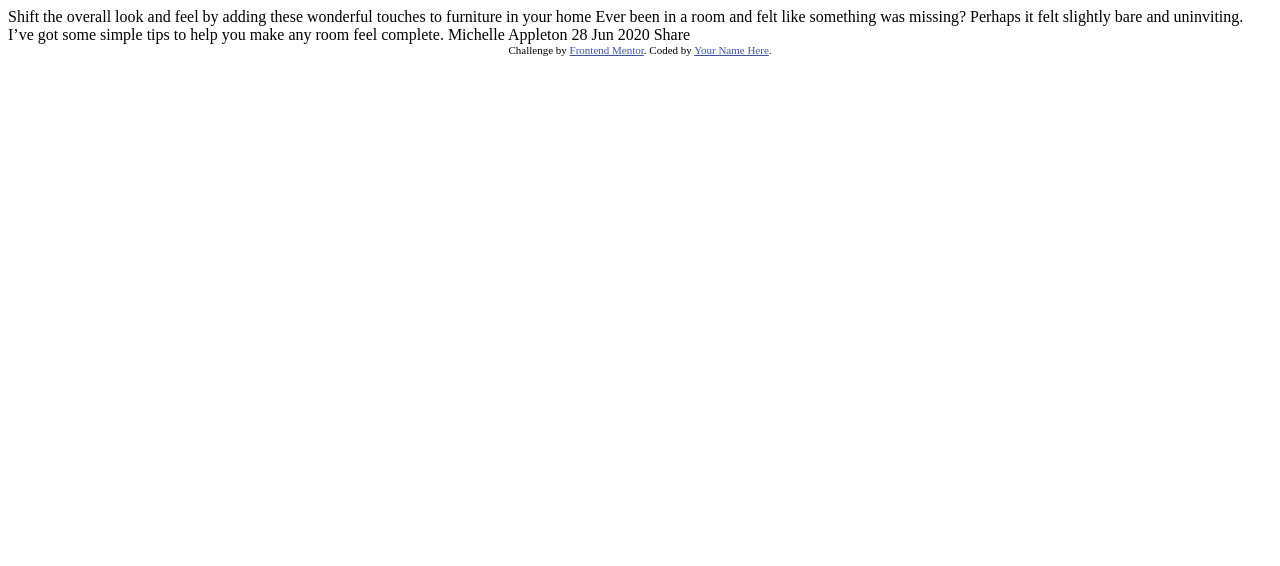
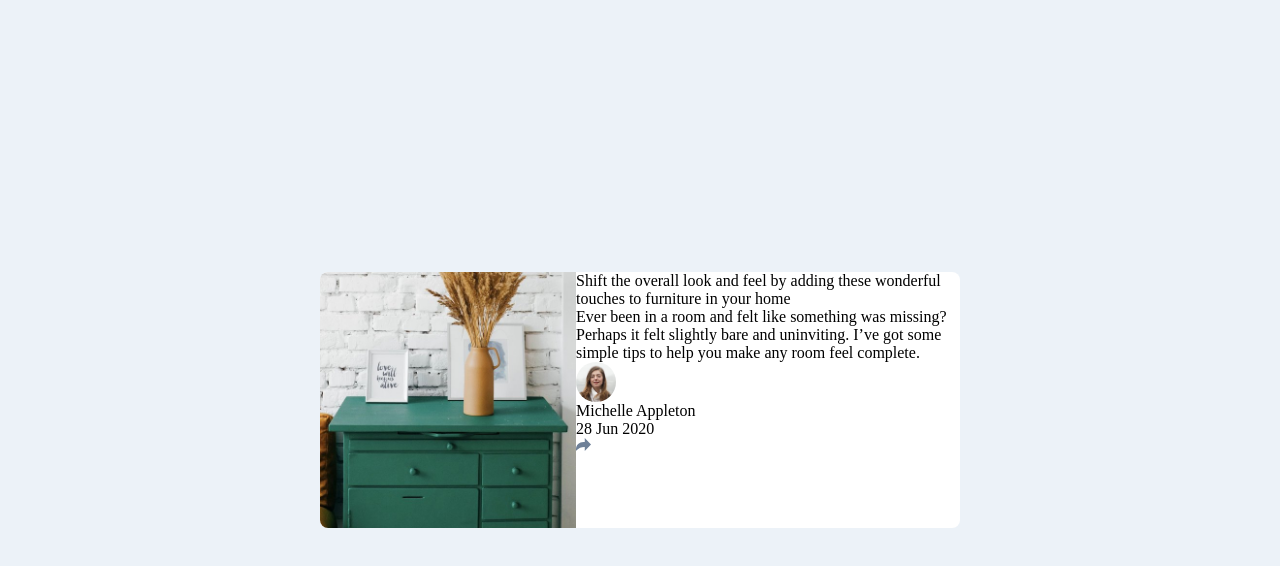
Before and after one commit to marcobaass/article-preview-component, a plain HTML site: page index.html in a window 1280 px wide. Drawn offline with Linux system fonts and the light colour scheme.

Commit message:
basic layout

```diff
--- /dev/null
+++ b/CSS/reset.css
@@ -0,0 +1,32 @@
+*, *::before, *::after {
+  box-sizing: border-box;
+}
+
+* {
+    margin: 0;
+    padding: 0;
+    line-height: 1;
+    font: inherit;
+}
+
+html {
+  color-scheme: dark light;
+}
+
+body {
+  min-height: 100vh;
+}
+
+a {
+    color: black;
+    text-decoration: none;
+  }
+
+  ol, ul {
+    list-style: none;
+  }
+
+  img,picture, svg, video {
+    display: block;
+    max-width: 100%;
+  }
--- /dev/null
+++ b/CSS/style.css
@@ -0,0 +1,29 @@
+body {
+  display: flex;
+  background-color: hsl(210, 46%, 95%);
+}
+
+.card {
+  display: flex;
+  margin: auto;
+  width: 50%;
+  background-color: white;
+  border-radius: 8px;
+}
+
+.image{
+  width: 16rem;
+  height: 16rem;
+  flex-shrink: 0;
+}
+
+.image img {
+  height: 100%;
+  object-fit: cover;
+  border-radius: 8px 0 0 8px;
+}
+
+.avatar {
+  border-radius: 50%;
+  max-width: 2.5rem;
+}
--- a/index.html
+++ b/index.html
@@ -5,32 +5,39 @@
   <meta name="viewport" content="width=device-width, initial-scale=1.0"> <!-- displays site properly based on user's device -->
 
   <link rel="icon" type="image/png" sizes="32x32" href="./images/favicon-32x32.png">
-
+  <link rel="stylesheet" href="/CSS/reset.css">
+  <link rel="stylesheet" href="/CSS/style.css">
   <title>Frontend Mentor | Article preview component</title>
-
-  <!-- Feel free to remove these styles or customise in your own stylesheet 👍 -->
-  <style>
-    .attribution { font-size: 11px; text-align: center; }
-    .attribution a { color: hsl(228, 45%, 44%); }
-  </style>
 </head>
 <body>
 
-  Shift the overall look and feel by adding these wonderful
-  touches to furniture in your home
+  <div class="card">
 
-  Ever been in a room and felt like something was missing? Perhaps
-  it felt slightly bare and uninviting. I’ve got some simple tips
-  to help you make any room feel complete.
+    <div class="image">
+      <img src="/images/drawers.jpg" alt="Image of a drawer">
+    </div>
 
-  Michelle Appleton
-  28 Jun 2020
+    <div class="content">
+      <h1>Shift the overall look and feel by adding these wonderful
+      touches to furniture in your home</h1>
 
-  Share
+      <p>Ever been in a room and felt like something was missing? Perhaps
+      it felt slightly bare and uninviting. I’ve got some simple tips
+      to help you make any room feel complete.</p>
 
-  <div class="attribution">
-    Challenge by <a href="https://www.frontendmentor.io?ref=challenge" target="_blank">Frontend Mentor</a>.
-    Coded by <a href="#">Your Name Here</a>.
+      <img src="/images/avatar-michelle.jpg" alt="Portrait of Michelle" class="avatar">
+
+      <h2>Michelle Appleton</h2>
+      <p>28 Jun 2020</p>
+
+      <div class="share">
+        <svg xmlns="http://www.w3.org/2000/svg" width="15" height="13"><path fill="#6E8098" d="M15 6.495L8.766.014V3.88H7.441C3.33 3.88 0 7.039 0 10.936v2.049l.589-.612C2.59 10.294 5.422 9.11 8.39 9.11h.375v3.867L15 6.495z"/></svg>
+      </div>
+
+    </div>
+
   </div>
+
+
 </body>
 </html>
```
